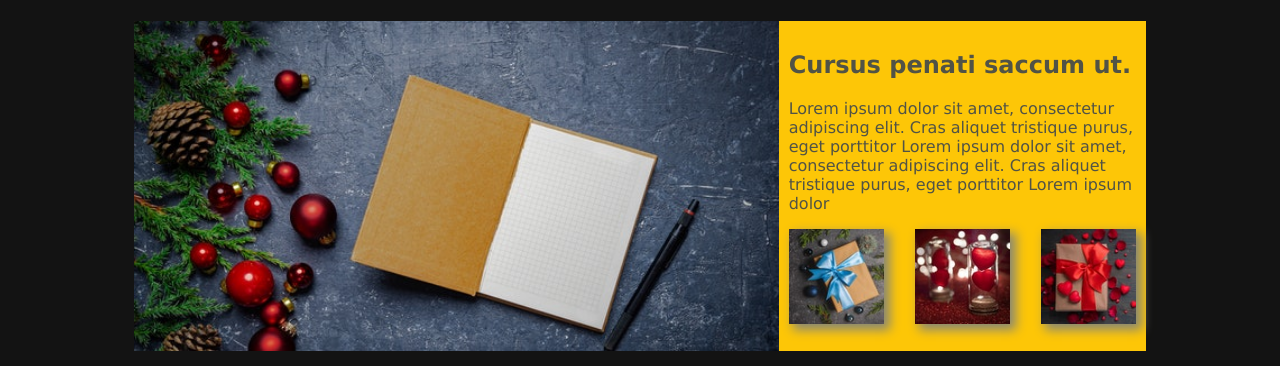
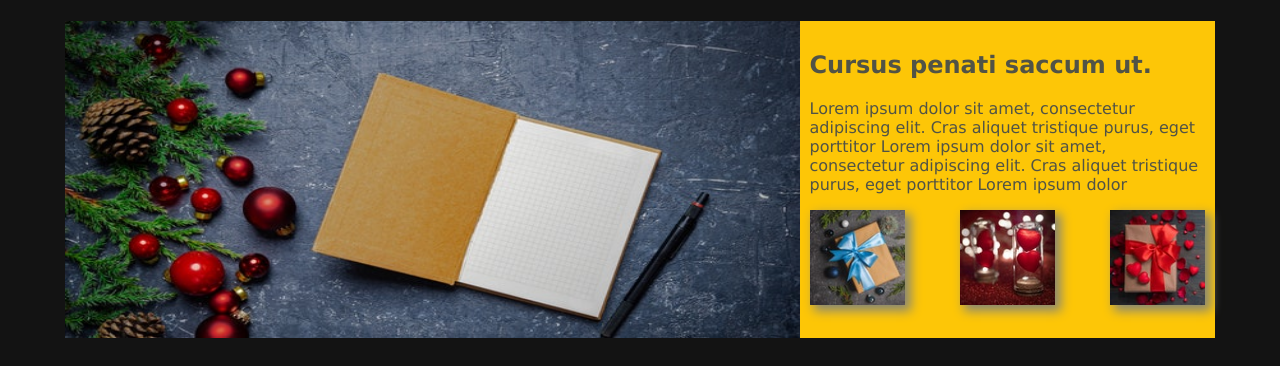
Before and after one commit to ouzymz/CSS-HTML-UYGULAMA, a plain HTML site: page Index.html in a window 1280 px wide. Shown: the part 96-462 px from the top of the page. Drawn offline with Linux system fonts and the light colour scheme.

Commit message:
Homework_v1

```diff
--- a/Style.css
+++ b/Style.css
@@ -8,7 +8,8 @@ body {
 }
 
 body div {
-    width: 80%;
+    height: 1200px;
+    width: 1150px;
 }
 
 .header {
@@ -76,11 +77,13 @@ body div {
 
 .container1 img {
     width: 65%;
+    height: 96%;
 }
 
 .box {
     padding: 10px;
     width: 35%;
+    height: 90%;
     background-color: rgb(253, 198, 7);
     color: rgb(81, 83, 70);
 }
```
